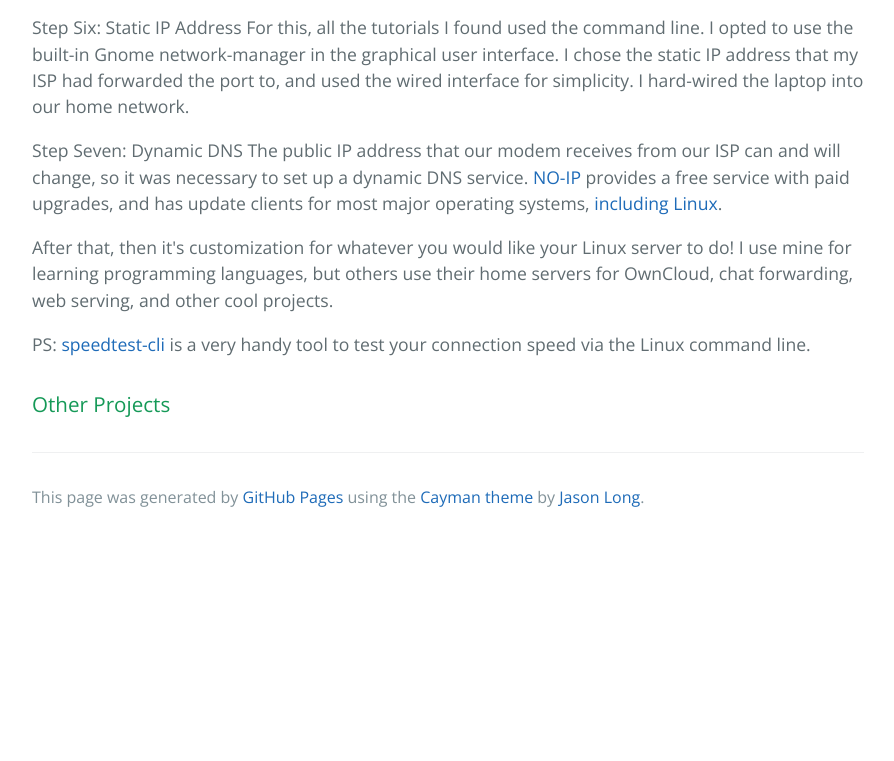
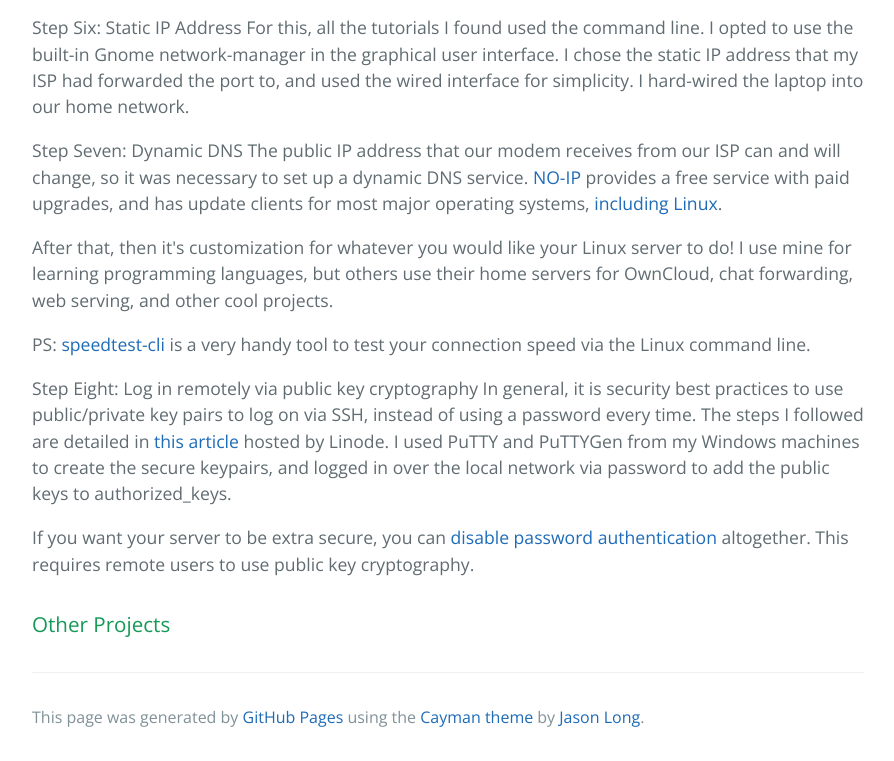
Before and after one commit to benblankley/benblankley.github.io, a plain HTML site: page index.html in a window 1280 px wide. Shown: the part 2438-3199 px from the top of the page, without its empty margins (192-1086 px from the left). Before the commit the page ends 2979 px from the top, so only its background shows below. Drawn offline with nearby package versions, Linux system fonts and the light colour scheme.

```diff
--- a/index.html
+++ b/index.html
@@ -99,6 +99,11 @@
 
 <p>PS: <a href="https://github.com/sivel/speedtest-cli">speedtest-cli</a> is a very handy tool to test your connection speed via the Linux command line.</p>
 
+<p>Step Eight: Log in remotely via public key cryptography
+In general, it is security best practices to use public/private key pairs to log on via SSH, instead of using a password every time. The steps I followed are detailed in <a href="https://www.linode.com/docs/security/use-public-key-authentication-with-ssh">this article</a> hosted by Linode. I used PuTTY and PuTTYGen from my Windows machines to create the secure keypairs, and logged in over the local network via password to add the public keys to authorized_keys.</p>
+
+<p>If you want your server to be extra secure, you can <a href="https://help.ubuntu.com/community/SSH/OpenSSH/Configuring#disable-password-authentication">disable password authentication</a> altogether. This requires remote users to use public key cryptography.</p>
+
 <h3>
 <a id="other-projects" class="anchor" href="#other-projects" aria-hidden="true"><span class="octicon octicon-link"></span></a>Other Projects</h3>
 
```
Also changed, not shown: params.json (+1 -1 lines).
